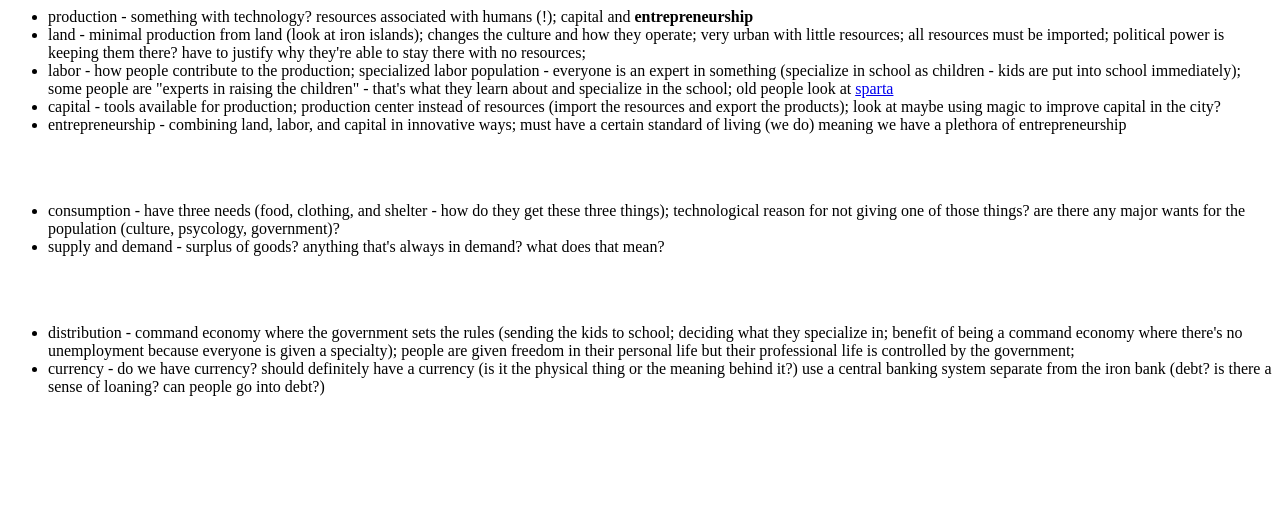
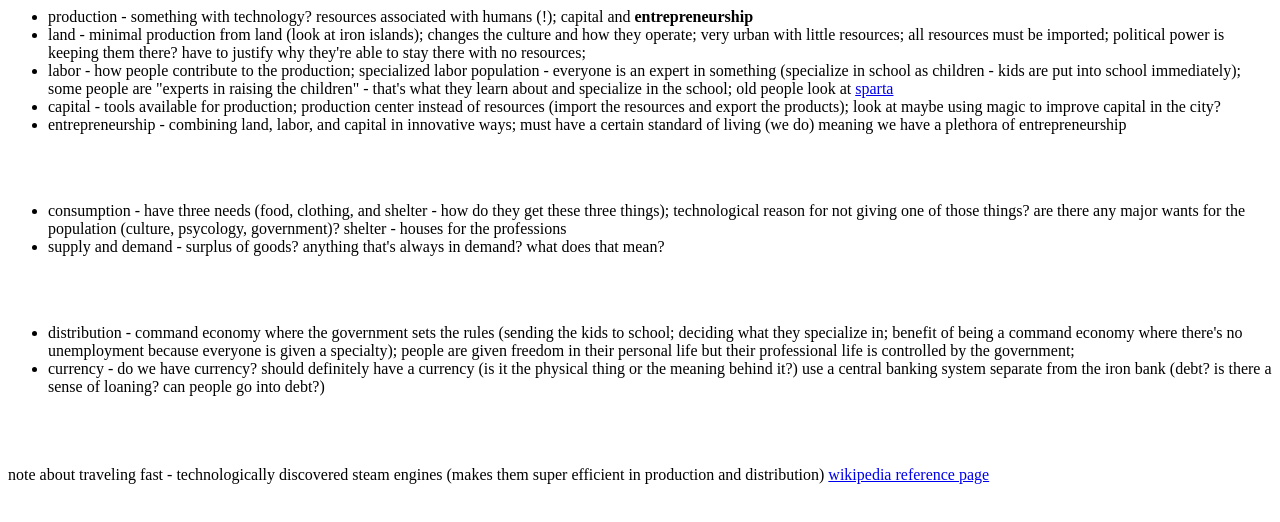
Before and after one commit to zachwyman/zachwyman.me, a plain HTML site: page public_html/HON2020/economy-notes.html in a window 1280 px wide. Drawn offline with Linux system fonts and the light colour scheme.

Commit message:
one more update

```diff
--- a/public_html/HON2020/economy-notes.html
+++ b/public_html/HON2020/economy-notes.html
@@ -22,7 +22,7 @@
             <br><br>
             <ul>
                 <li>consumption - have three needs (food, clothing, and shelter - how do they get these three things); technological reason for not giving one
-                    of those things? are there any major wants for the population (culture, psycology, government)?
+                    of those things? are there any major wants for the population (culture, psycology, government)? shelter - houses for the professions
                 </li>
                 <li>supply and demand - surplus of goods? anything that's always in demand? what does that mean?</li>
             </ul>
@@ -36,6 +36,10 @@
                     sense of loaning? can people go into debt?)
                 </li>
             </ul>
+
+            <br><br><br>
+            note about traveling fast - technologically discovered steam engines (makes them super efficient in production and distribution)
+            <a href = "https://en.wikipedia.org/wiki/Transatlantic_crossing">wikipedia reference page</a>
         </p>
     </body>
 </html>
```
